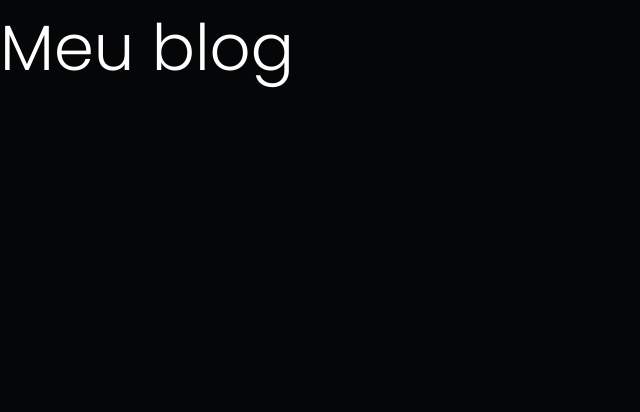
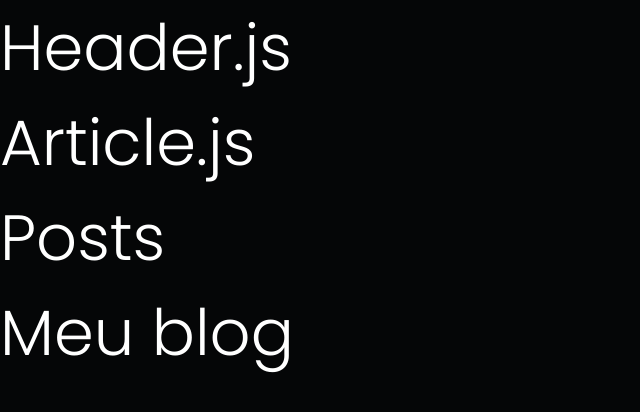
Before and after one commit to Clara-Pacheco/blog_frontendpush, a React (Create React App) app: page / in a window 1280 px wide. Shown: the top 412 px of the page, without its empty margins (0-640 px from the left). Built offline with nearby package versions, Linux system fonts and the light colour scheme.

Commit message:
Use components Header and Article inside of App component

```diff
--- a/src/App.js
+++ b/src/App.js
@@ -1,7 +1,17 @@
+import { Header } from './components/Header'
+import { Article } from './components/Article'
+
+
 
 function App() {
   return (
-    <h1>Meu blog</h1>
+    <>
+      <Header />
+      <Article />
+      <h1>Meu blog</h1>
+
+
+    </>
   );
 }
 
```
